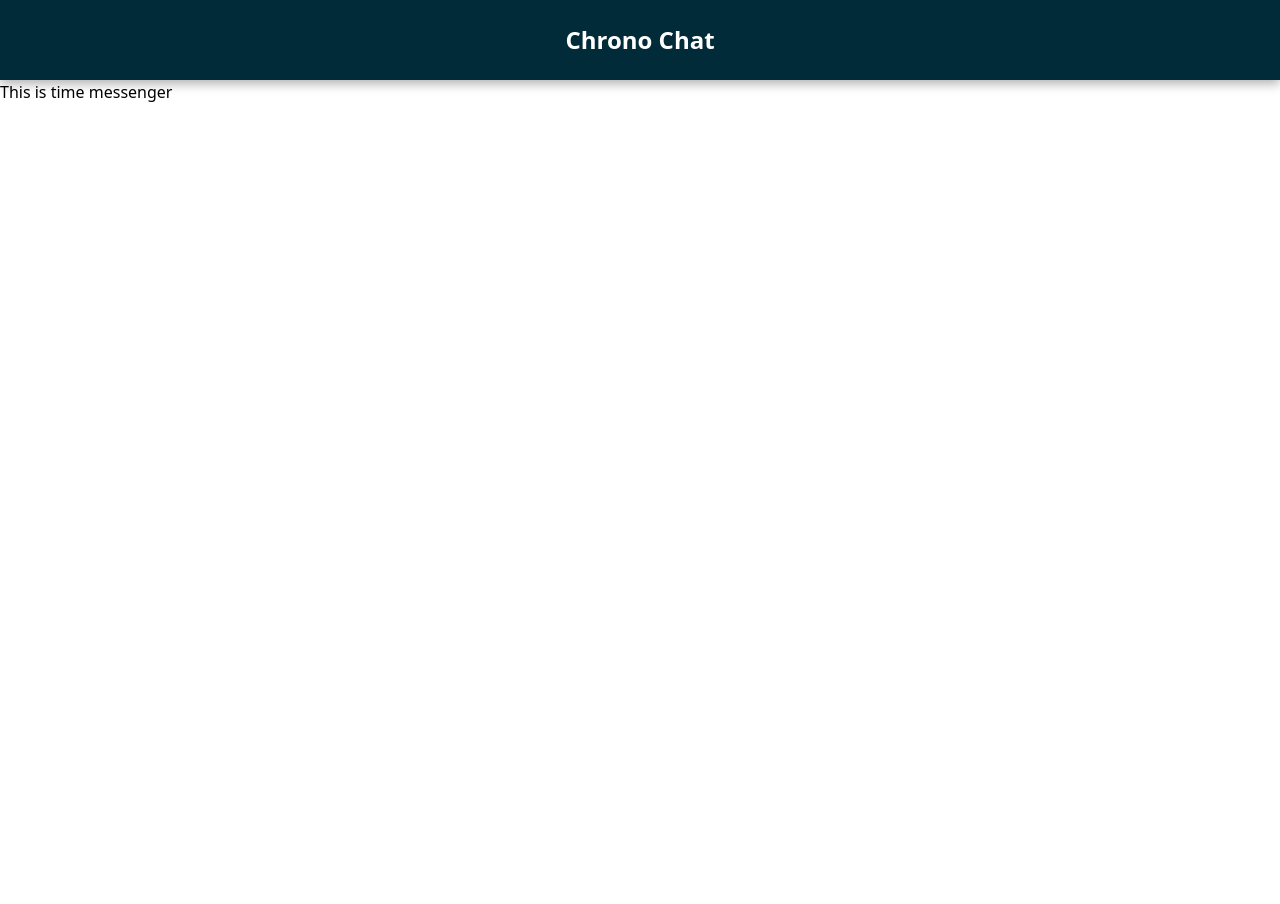
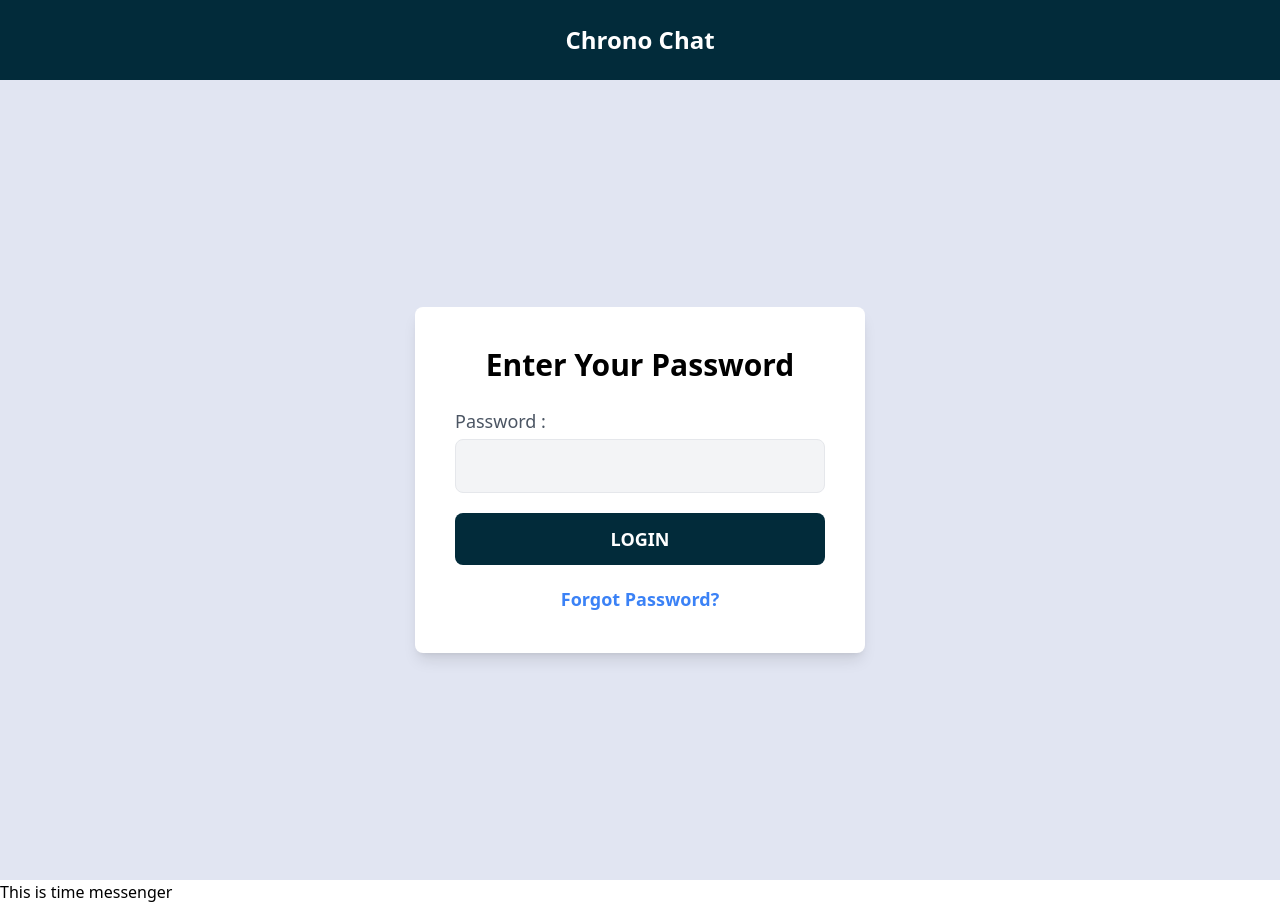
Before and after one commit to technerdyyy/Time-Capsule-Messenger, a React (Vite) app in the folder frontend/: page /password in a window 1280 px wide. Before the commit the page ends 800 px from the top, so only its background shows below. Built offline with nearby package versions, Linux system fonts and the light colour scheme.

Commit message:
user successfully redirected to home-page

```diff
--- a/frontend/src/Pages/CheckEmail.jsx
+++ b/frontend/src/Pages/CheckEmail.jsx
@@ -1,7 +1,95 @@
-import React from "react";
+import React, { useState } from "react";
+import { Link, useNavigate } from "react-router-dom";
+import axios from "axios";
+import toast from "react-hot-toast";
+import userImg from "../assets/user.png";
 
 const CheckEmail = () => {
-  return <div>Email</div>;
+  const [data, setData] = useState({
+    email: "",
+  });
+
+  const navigate = useNavigate();
+  const handleOnChange = (e) => {
+    const { name, value } = e.target;
+    setData((prev) => {
+      return {
+        ...prev,
+        [name]: value,
+      };
+    });
+  };
+
+  const handleSubmit = async (e) => {
+    e.preventDefault();
+    e.stopPropagation();
+    console.log("data", data);
+    const URL = `${import.meta.env.VITE_BACKEND_URL}/api/email`;
+
+    console.log("Backend URL:", URL);
+
+    try {
+      const response = await axios.post(URL, data);
+      toast.success(response.data.message);
+      if (response.data.success) {
+        localStorage.setItem("userId", response?.data?.data?._id);
+        setData({
+          email: "",
+        });
+        navigate("/password", {
+          state: response?.data?.data,
+        });
+      }
+    } catch (error) {
+      console.error("Error:", error.response || error.message);
+      toast.error(error?.response?.data?.message || "Something went wrong!");
+    }
+  };
+  return (
+    <div className="flex flex-col justify-start items-center min-h-screen bg-[#E1E5F2] pt-20">
+      <img src={userImg} alt="user-icon" className="w-20 h-20 mb-10" />
+      <div className="bg-white p-10 rounded-lg shadow-lg w-[450px] ">
+        <h2 className="text-3xl font-semibold text-center mb-6">
+          Welcome to Chrono Chat!
+        </h2>
+
+        <form className="space-y-5" onSubmit={handleSubmit}>
+          {/* Email Input */}
+          <div>
+            <label className="block text-gray-600 mb-1 text-lg">Email :</label>
+            <input
+              type="email"
+              id="email"
+              name="email"
+              value={data.email}
+              onChange={handleOnChange}
+              required
+              className="w-full p-3 border rounded-lg bg-gray-100 focus:outline-none focus:ring-2 focus:ring-blue-400 text-lg"
+            />
+          </div>
+
+          {/* Register Button */}
+          <button
+            type="submit"
+            className="w-full bg-[#022B3A] text-white py-3 rounded-lg font-semibold text-lg hover:bg-[#011826] transition"
+          >
+            ENTER
+          </button>
+        </form>
+
+        {/* Login Link */}
+        <p className="text-center text-gray-600 mt-5 text-lg">
+          New User?{" "}
+          <Link
+            to={"/register"}
+            className="text-blue-500 hover:underline font-semibold"
+          >
+            Register
+          </Link>
+        </p>
+      </div>
+    </div>
+  );
 };
 
 export default CheckEmail;
--- a/frontend/src/Pages/CheckPass.jsx
+++ b/frontend/src/Pages/CheckPass.jsx
@@ -1,7 +1,94 @@
-import React from "react";
+import React, { useEffect, useState } from "react";
+import { Link, useNavigate } from "react-router-dom";
+import axios from "axios";
+import toast from "react-hot-toast";
+import userImg from "../assets/user.png";
 
 const CheckPass = () => {
-  return <div></div>;
+  const [password, setPassword] = useState("");
+  const navigate = useNavigate();
+
+  // Retrieve userId from localStorage or sessionStorage (set during email verification)
+  const userId = localStorage.getItem("userId");
+
+  const handleOnChange = (e) => {
+    setPassword(e.target.value);
+  };
+
+  const handleSubmit = async (e) => {
+    e.preventDefault();
+    e.stopPropagation();
+
+    if (!userId) {
+      toast.error("User ID missing. Please verify your email first.");
+      return;
+    }
+
+    const URL = `${import.meta.env.VITE_BACKEND_URL}/api/password`;
+    console.log("Backend URL:", URL);
+
+    try {
+      const response = await axios.post(
+        URL,
+        { password, userId },
+        { withCredentials: true }
+      );
+      toast.success(response.data.message);
+
+      if (response.data.success) {
+        localStorage.setItem("token", response.data.token); // Store auth token if needed
+        navigate("/"); // Redirect to home page
+      }
+    } catch (error) {
+      console.error("Error:", error.response || error.message);
+      toast.error(error?.response?.data?.message || "Something went wrong!");
+    }
+  };
+  return (
+    <div className="flex flex-col justify-center items-center min-h-screen bg-[#E1E5F2]">
+      <div className="bg-white p-10 rounded-lg shadow-lg w-[450px]">
+        <h2 className="text-3xl font-semibold text-center mb-6">
+          Enter Your Password
+        </h2>
+
+        <form className="space-y-5" onSubmit={handleSubmit}>
+          {/* Password Input */}
+          <div>
+            <label className="block text-gray-600 mb-1 text-lg">
+              Password :
+            </label>
+            <input
+              type="password"
+              id="password"
+              name="password"
+              value={password}
+              onChange={handleOnChange}
+              required
+              className="w-full p-3 border rounded-lg bg-gray-100 focus:outline-none focus:ring-2 focus:ring-blue-400 text-lg"
+            />
+          </div>
+
+          {/* Submit Button */}
+          <button
+            type="submit"
+            className="w-full bg-[#022B3A] text-white py-3 rounded-lg font-semibold text-lg hover:bg-[#011826] transition"
+          >
+            LOGIN
+          </button>
+          {/* Login Link */}
+          <p className="text-center text-gray-600 mt-5 text-lg">
+            {" "}
+            <Link
+              to={"/forgot-password"}
+              className="text-blue-500 hover:underline font-semibold"
+            >
+              Forgot Password?
+            </Link>
+          </p>
+        </form>
+      </div>
+    </div>
+  );
 };
 
 export default CheckPass;
--- /dev/null
+++ b/frontend/src/Pages/Forgotpassword.jsx
@@ -0,0 +1,7 @@
+import React from "react";
+
+const Forgotpassword = () => {
+  return <div>password forgot</div>;
+};
+
+export default Forgotpassword;
--- a/frontend/src/Pages/Home.jsx
+++ b/frontend/src/Pages/Home.jsx
@@ -1,7 +1,24 @@
-import React from "react";
+import React, { useEffect } from "react";
 import { Outlet } from "react-router-dom";
+import axios from "axios";
 
 const Home = () => {
+  const fetchUserDetails = async () => {
+    try {
+      const URL = `${import.meta.env.VITE_BACKEND_URL}/api/user-details`;
+      const response = await axios.get({
+        url: URL,
+        withCredentials: true,
+      });
+      console.log("current user details", response);
+    } catch (error) {
+      console.log("error", error);
+    }
+  };
+
+  useEffect(() => {
+    fetchUserDetails();
+  }, []);
   return (
     <div>
       Home
--- a/frontend/src/main.jsx
+++ b/frontend/src/main.jsx
@@ -11,6 +11,7 @@ import CheckPass from "./Pages/CheckPass.jsx";
 import Home from "./Pages/Home.jsx";
 import Message from "./Components/Message.jsx";
 import AuthLayouts from "./Layout/index.jsx";
+import Forgotpassword from "./Pages/Forgotpassword.jsx";
 
 const router = createBrowserRouter([
   {
@@ -42,6 +43,14 @@ const router = createBrowserRouter([
         ),
       },
       {
+        path: "forgot-password",
+        element: (
+          <AuthLayouts>
+            <Forgotpassword />
+          </AuthLayouts>
+        ),
+      },
+      {
         path: "",
         element: <Home />,
         children: [
@@ -57,8 +66,6 @@ const router = createBrowserRouter([
 
 createRoot(document.getElementById("root")).render(
   <StrictMode>
-    <RouterProvider router={router}>
-      <App />
-    </RouterProvider>
+    <RouterProvider router={router}></RouterProvider>
   </StrictMode>
 );
```
Also changed, not shown: frontend/src/assets/user.png (added).
